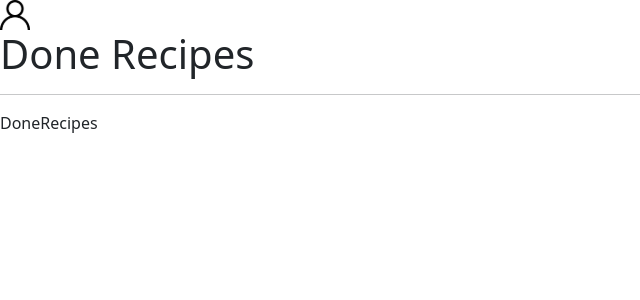
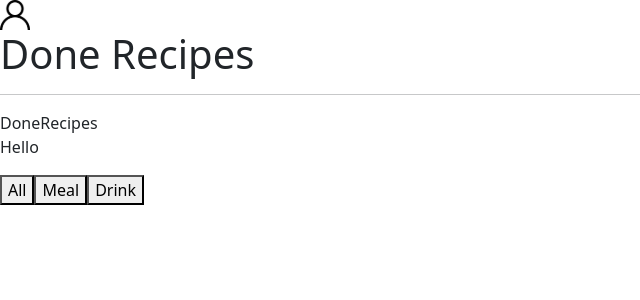
Before and after one commit to marque-b/recipes-app, a React (Create React App) app: page /done-recipes in a window 1280 px wide. Shown: the top 300 px of the page, without its empty margins (0-640 px from the left). Built offline with nearby package versions, Linux system fonts and the light colour scheme.

Commit message:
Requisito 44 done

```diff
--- /dev/null
+++ b/src/components/DoneRecipeCard.jsx
@@ -0,0 +1,60 @@
+import React from 'react';
+import PropTypes from 'prop-types';
+import shareIcon from '../images/shareIcon.svg';
+
+function DoneRecipeCard({ param, index }) {
+  const { name, nationality, tags, image, doneDate } = param;
+
+  return (
+    <div>
+      <div id="meal-recipe-card">
+        <div data-testid={ `${index}-recipe-card` }>
+          <div>
+            <img
+              src={ image }
+              alt={ name }
+              data-testid={ `${index}-horizontal-image` }
+              style={ { width: '150px' } }
+              // Tamanho da imagem limitado
+            />
+            <p data-testid={ `${index}-horizontal-name` }>
+              { name }
+            </p>
+            <p data-testid={ `${index}-horizontal-top-text` }>
+
+              { nationality}
+            </p>
+            <p data-testid={ `${index}-horizontal-done-date` }>
+              { doneDate }
+            </p>
+          </div>
+          <button
+            data-testid={ `${index}-horizontal-share-btn` }
+            type="button"
+            className="share-button"
+          >
+            <img src={ shareIcon } alt="share button" />
+          </button>
+
+          <div>
+            { tags.map((tag) => (
+              <p
+                key={ tag }
+                data-testid={ `${index}-${tag}-horizontal-tag` }
+              >
+                {tag}
+              </p>
+            ))}
+          </div>
+        </div>
+      </div>
+    </div>
+  );
+}
+
+DoneRecipeCard.propTypes = {
+  param: PropTypes.objectOf(PropTypes.string).isRequired,
+  index: PropTypes.number.isRequired,
+};
+
+export default DoneRecipeCard;
--- a/src/components/RecipeCard.jsx
+++ b/src/components/RecipeCard.jsx
@@ -1,52 +1,30 @@
 import React from 'react';
 import PropTypes from 'prop-types';
-import { useLocation } from 'react-router-dom';
+// import { useLocation } from 'react-router-dom';
 
 function RecipeCard({ param, index }) {
   // function RecipeCard({ param }, { children }) {
   const { strMeal, strMealThumb, strDrink, strDrinkThumb } = param;
 
-  const { pathname } = useLocation();
+  // const { pathname } = useLocation();
 
   return (
     <div>
       <div id="meal-recipe-card">
-        { pathname === '/meals'
-          ? (
         <div data-testid={ `${index}-recipe-card` }>
           <div>
             <img
-                  src={ strMealThumb }
-                  alt={ strMeal }
+              src={ strMealThumb !== undefined ? strMealThumb : strDrinkThumb }
+              alt={ strMeal !== undefined ? strMeal : strDrink }
               data-testid={ `${index}-card-img` }
               style={ { width: '150px' } }
               // Tamanho da imagem limitado
             />
             <p data-testid={ `${index}-card-name` }>
-                  { strMeal }
+              { strMeal !== undefined ? strMeal : strDrink }
             </p>
           </div>
-            </div>)
-          : null}
         </div>
-      <div id="drinks-div">
-        { pathname === '/drinks'
-          ? (
-            <div>
-              <div data-testid={ `${index}-recipe-card` }>
-                <img
-                  src={ strDrinkThumb }
-                  alt={ strDrink }
-                  data-testid={ `${index}-card-img` }
-                  style={ { width: '150px' } }
-                  // Tamanho da imagem limitado durante desenvolvimento
-                />
-                <p data-testid={ `${index}-card-name` }>
-                  { strDrink }
-                </p>
-              </div>
-            </div>)
-          : null}
       </div>
     </div>
   );
--- a/src/pages/DoneRecipes.jsx
+++ b/src/pages/DoneRecipes.jsx
@@ -1,11 +1,40 @@
 import React from 'react';
 import Header from '../components/Header';
+import DoneRecipeCard from '../components/DoneRecipeCard';
 
 function DoneRecipes() {
+  const done = localStorage.getItem('doneRecipes');
+  const doneRecipes = JSON.parse(done);
   return (
     <div>
       <Header />
       DoneRecipes
+      <div>
+        { doneRecipes !== null ? doneRecipes.map((meal, i) => (
+          <DoneRecipeCard key={ i } param={ meal } index={ i } />
+        )) : <p>Hello</p> }
+      </div>
+      <div>
+        <button
+          type="button"
+          data-testid="filter-by-all-btn"
+        >
+          All
+
+        </button>
+        <button
+          type="button"
+          data-testid="filter-by-meal-btn"
+        >
+          Meal
+        </button>
+        <button
+          type="button"
+          data-testid="filter-by-drink-btn"
+        >
+          Drink
+        </button>
+      </div>
     </div>
   );
 }
```
Lines whose indentation alone changed are shown as unchanged.
